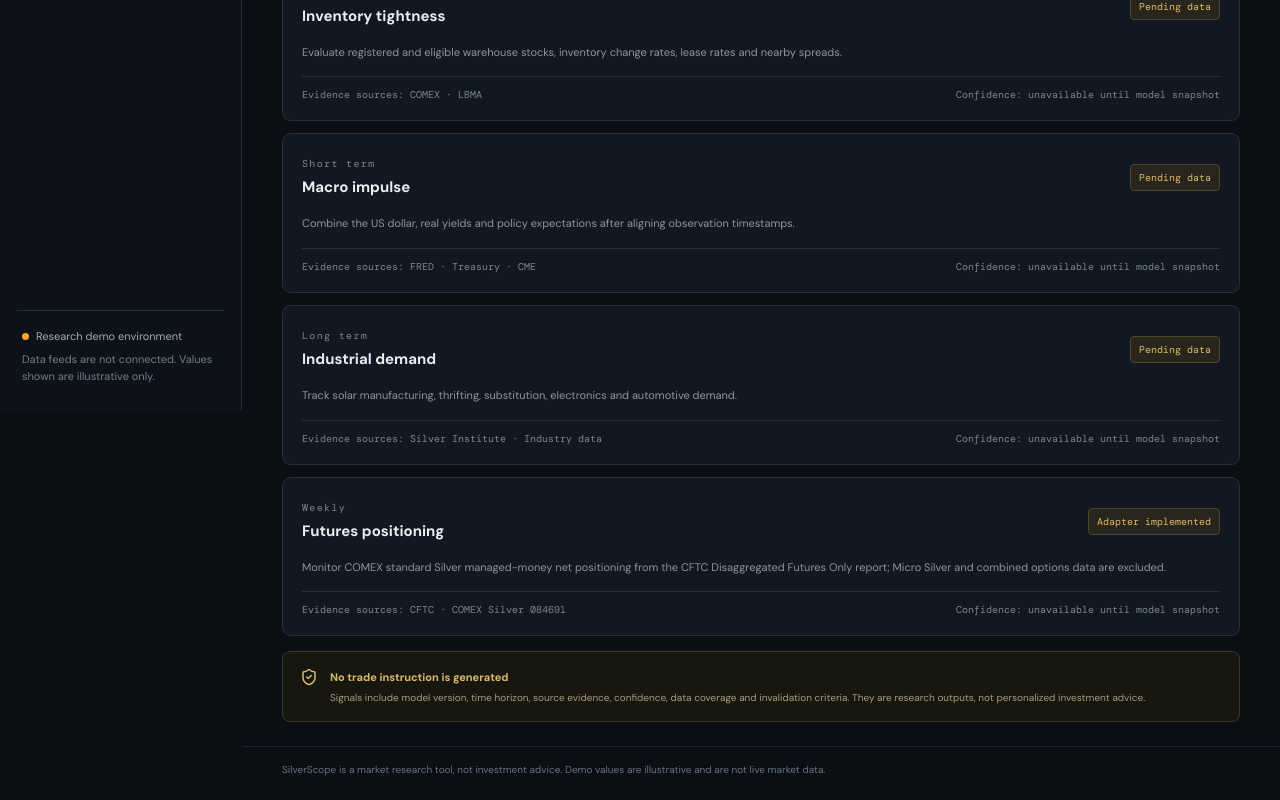
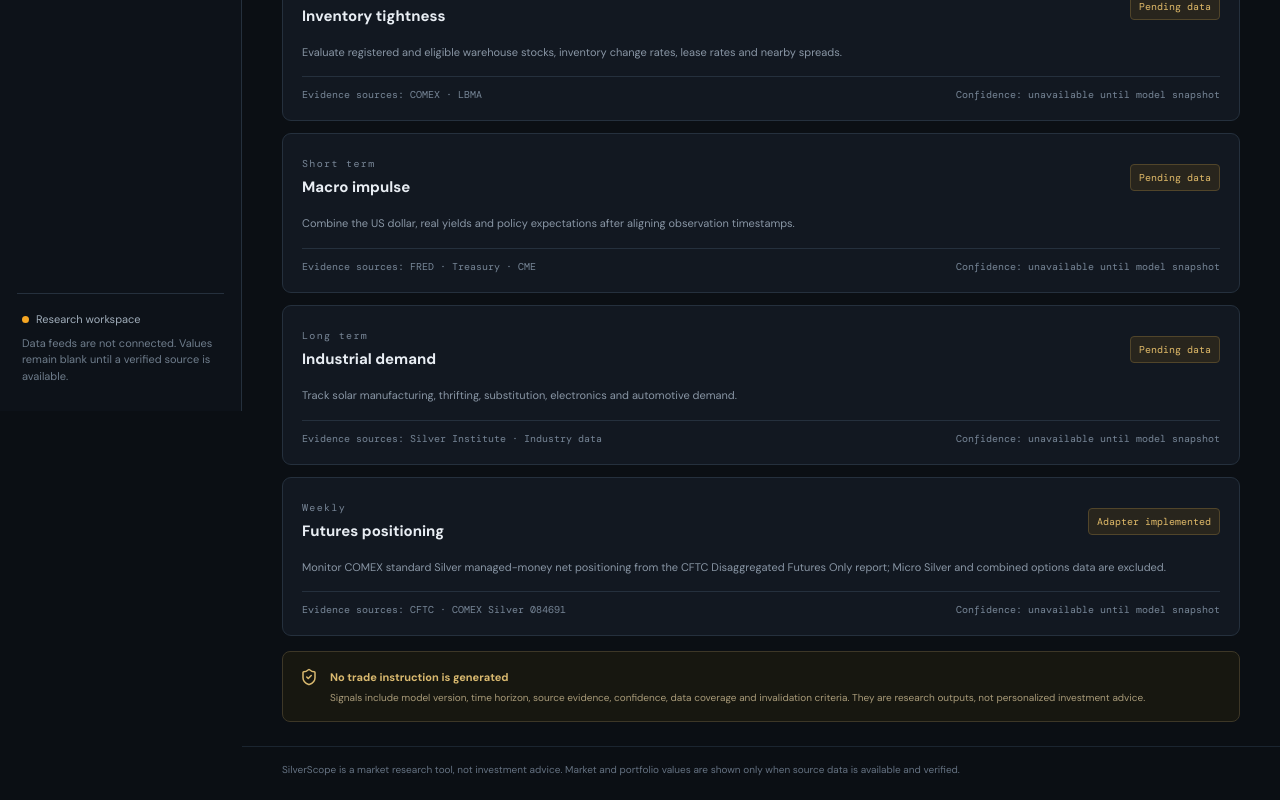
Before and after one commit to reakneel/silverscope, a Next.js app: page /signals in a window 1280 px wide. Shown: the part 389-1189 px from the top of the page. Built offline with nearby package versions, Linux system fonts and the light colour scheme; no server answers.

Commit message:
fix: clarify that unavailable market data is not simulated

```diff
--- a/app/layout.tsx
+++ b/app/layout.tsx
@@ -27,14 +27,14 @@ export default function RootLayout({ children }: Readonly<{ children: React.Reac
             <div className="nav-label">WORKSPACE</div>
             <nav>{nav.map(({ href, label, icon: Icon }) => <Link key={href} href={href} className="nav-link"><Icon size={17}/>{label}</Link>)}</nav>
             <div className="sidebar-bottom">
-              <div className="status-dot"/><span>Research demo environment</span>
-              <p>Data feeds are not connected. Values shown are illustrative only.</p>
+              <div className="status-dot"/><span>Research workspace</span>
+              <p>Data feeds are not connected. Values remain blank until a verified source is available.</p>
             </div>
           </aside>
           <main className="main-area">
             <header className="topbar"><div className="mobile-brand">SilverScope</div><div className="topbar-right"><span className="market-pill"><Activity size={14}/> MARKET MONITOR</span><button className="icon-button" aria-label="Notifications"><Bell size={17}/></button><SessionMenu authConfigured={Boolean(process.env.NEXT_PUBLIC_SUPABASE_URL && process.env.NEXT_PUBLIC_SUPABASE_ANON_KEY)} /></div></header>
             {children}
-            <footer className="footer">SilverScope is a market research tool, not investment advice. Demo values are illustrative and are not live market data.</footer>
+            <footer className="footer">SilverScope is a market research tool, not investment advice. Market and portfolio values are shown only when source data is available and verified.</footer>
           </main>
         </div>
       </body>
```
